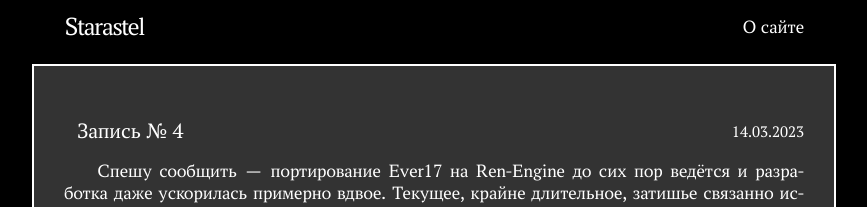
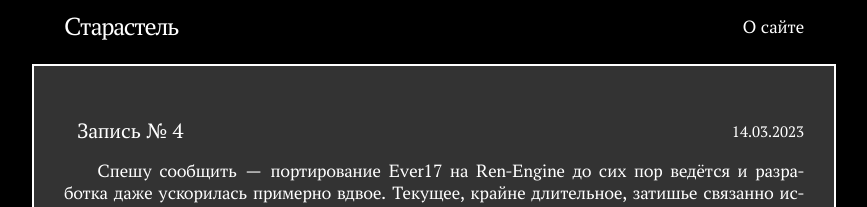
Before and after one commit to Starastel/stStarastel, a Jekyll site: the page built from index.html, in a window 1280 px wide. Shown: the top 207 px of the page, without its empty margins (206-1073 px from the left). Built offline with Jekyll 4.4.1, drawn with Linux system fonts in a browser that asks for light colours; the list of posts is cut into pages by our own code.

Commit message:
Change name.

```diff
--- a/_config.yml
+++ b/_config.yml
@@ -1,5 +1,5 @@
-title: Starastel
-email: sjel@stateler.ml
+title: Старастель
+email: ...
 locale: ru_RU
 # description: >- # this means to ignore newlines until "baseurl:"
   # Write an awesome description for your new site here. You can edit this
```
